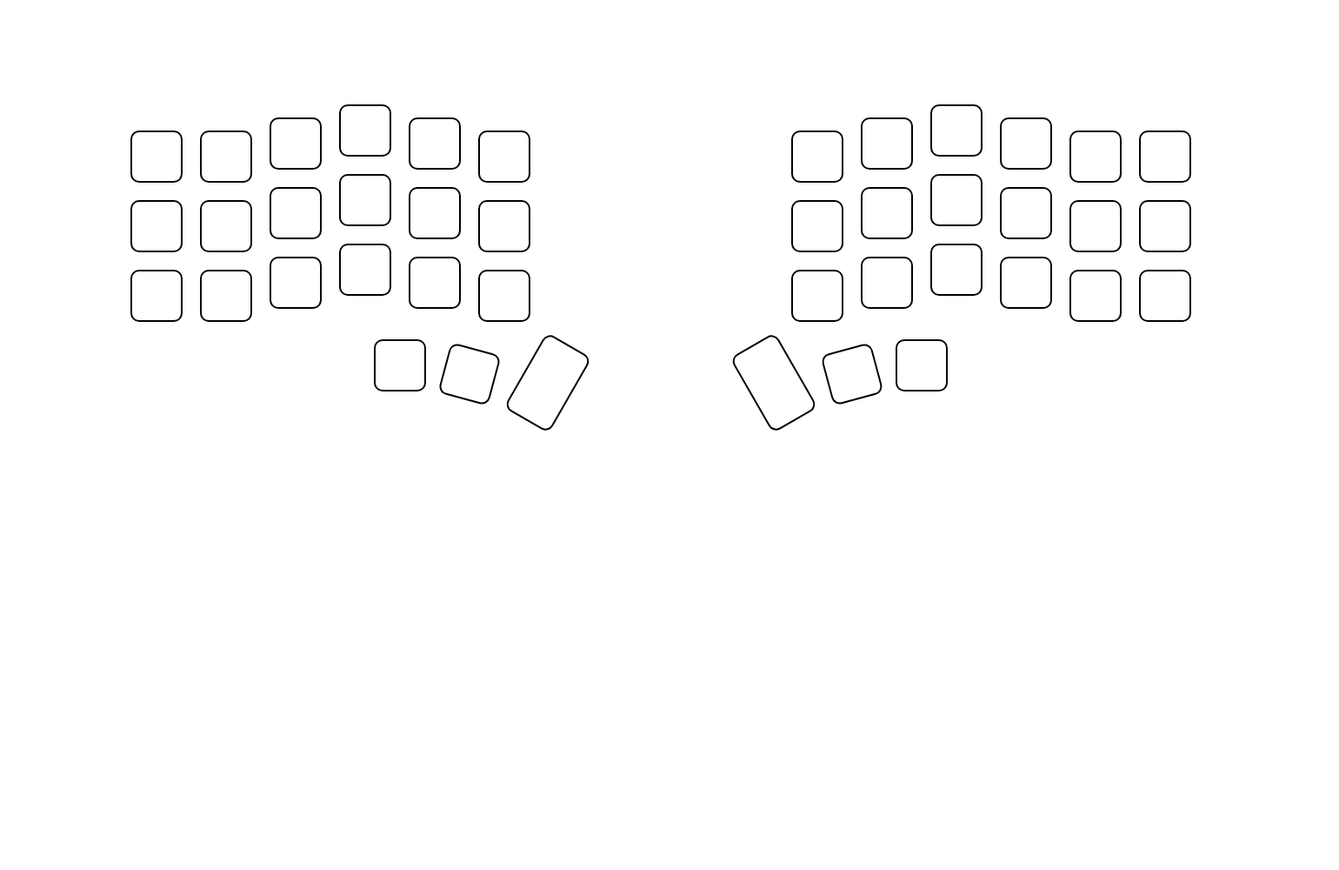
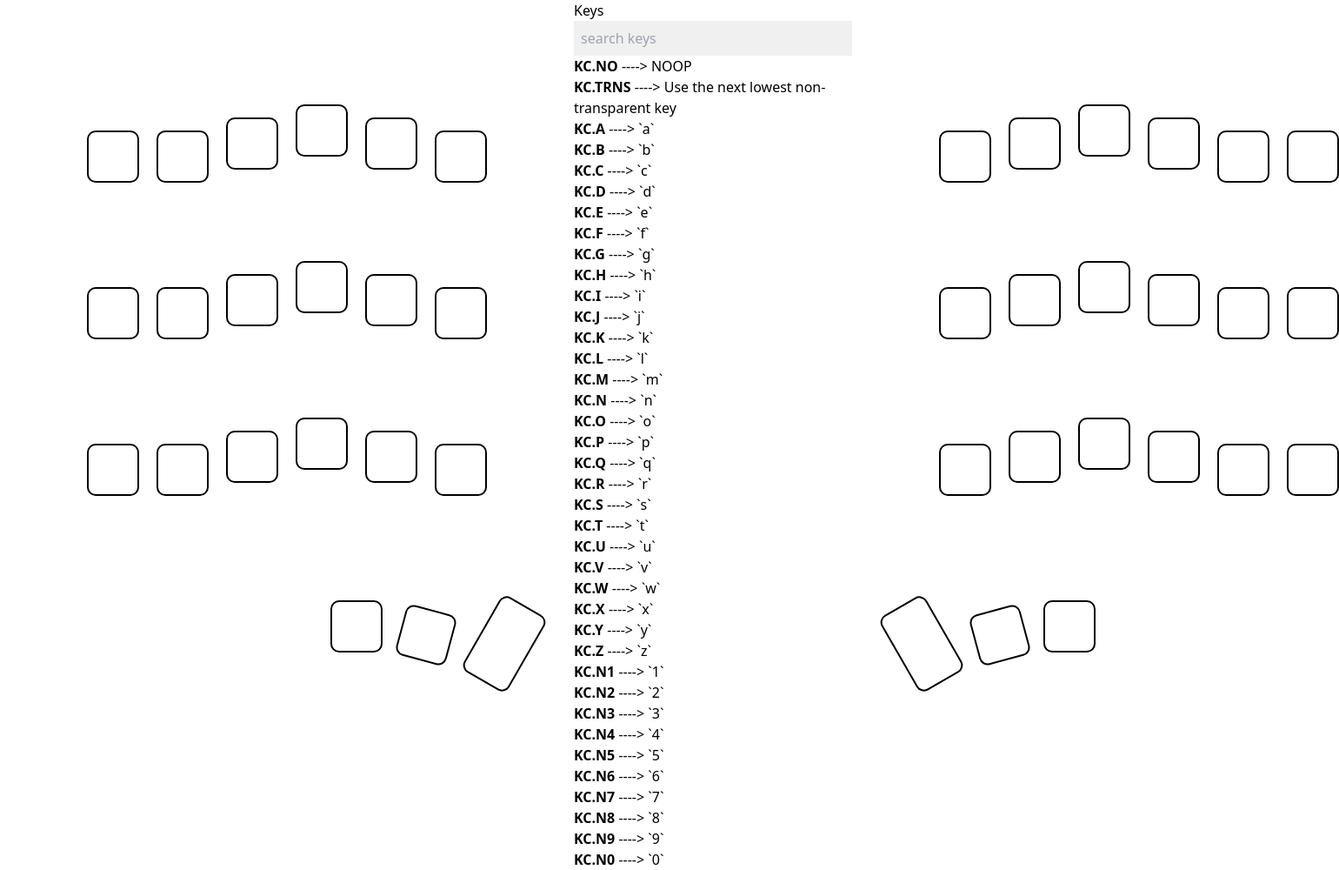
Before and after one commit to davidatdavidmarais/kmkkb, a Next.js app: page / in a window 1280 px wide. Shown: the whole page at 87% size, 1540 px wide, since content can reach past the window. Before the commit the page ends 800 px from the top, so only its background shows below. Built offline with nearby package versions, Linux system fonts and the light colour scheme.

Commit message:
add keys and search functionality

```diff
--- /dev/null
+++ b/components/KeyComponent.tsx
@@ -0,0 +1,13 @@
+interface Key {
+    label: string;
+    value: string;
+}
+const KeyComponent = ({label, value}: Key) => {
+    return (
+        <div className="stories-wrapper">
+            <b>{value}</b> ----&gt; {label}
+        </div>
+    );
+};
+
+export default KeyComponent;
--- /dev/null
+++ b/components/Keyloader.tsx
@@ -0,0 +1,156 @@
+const kmkKeys = [
+    {
+        "value": "KC.NO",
+        "label": "NOOP"
+    },
+    {
+        "value": "KC.TRNS",
+        "label": "Use the next lowest non-transparent key"
+    },
+    {
+        "value": "KC.A",
+        "label": "`a`"
+    },
+    {
+        "value": "KC.B",
+        "label": "`b`"
+    },
+    {
+        "value": "KC.C",
+        "label": "`c`"
+    },
+    {
+        "value": "KC.D",
+        "label": "`d`"
+    },
+    {
+        "value": "KC.E",
+        "label": "`e`"
+    },
+    {
+        "value": "KC.F",
+        "label": "`f`"
+    },
+    {
+        "value": "KC.G",
+        "label": "`g`"
+    },
+    {
+        "value": "KC.H",
+        "label": "`h`"
+    },
+    {
+        "value": "KC.I",
+        "label": "`i`"
+    },
+    {
+        "value": "KC.J",
+        "label": "`j`"
+    },
+    {
+        "value": "KC.K",
+        "label": "`k`"
+    },
+    {
+        "value": "KC.L",
+        "label": "`l`"
+    },
+    {
+        "value": "KC.M",
+        "label": "`m`"
+    },
+    {
+        "value": "KC.N",
+        "label": "`n`"
+    },
+    {
+        "value": "KC.O",
+        "label": "`o`"
+    },
+    {
+        "value": "KC.P",
+        "label": "`p`"
+    },
+    {
+        "value": "KC.Q",
+        "label": "`q`"
+    },
+    {
+        "value": "KC.R",
+        "label": "`r`"
+    },
+    {
+        "value": "KC.S",
+        "label": "`s`"
+    },
+    {
+        "value": "KC.T",
+        "label": "`t`"
+    },
+    {
+        "value": "KC.U",
+        "label": "`u`"
+    },
+    {
+        "value": "KC.V",
+        "label": "`v`"
+    },
+    {
+        "value": "KC.W",
+        "label": "`w`"
+    },
+    {
+        "value": "KC.X",
+        "label": "`x`"
+    },
+    {
+        "value": "KC.Y",
+        "label": "`y`"
+    },
+    {
+        "value": "KC.Z",
+        "label": "`z`"
+    },
+    {
+        "value": "KC.N1",
+        "label": "`1`"
+    },
+    {
+        "value": "KC.N2",
+        "label": "`2`"
+    },
+    {
+        "value": "KC.N3",
+        "label": "`3`"
+    },
+    {
+        "value": "KC.N4",
+        "label": "`4`"
+    },
+    {
+        "value": "KC.N5",
+        "label": "`5`"
+    },
+    {
+        "value": "KC.N6",
+        "label": "`6`"
+    },
+    {
+        "value": "KC.N7",
+        "label": "`7`"
+    },
+    {
+        "value": "KC.N8",
+        "label": "`8`"
+    },
+    {
+        "value": "KC.N9",
+        "label": "`9`"
+    },
+    {
+        "value": "KC.N0",
+        "label": "`0`"
+    }
+]
+
+export default kmkKeys
--- /dev/null
+++ b/components/SearchBar.tsx
@@ -0,0 +1,20 @@
+
+interface Props {
+    keyword: string;
+    handleSearch: (keyword: string) => void;
+}
+
+const SearchBar = ({keyword, handleSearch}: Props) => {
+    const BarStyle = {width:"20rem",background:"#F0F0F0", border:"none", padding:"0.5rem"};
+    return (
+        <input
+            style={BarStyle}
+            key="search-bar"
+            value={keyword}
+            placeholder={"search keys"}
+            onChange={(e) => handleSearch(e.target.value)}
+        />
+    );
+}
+
+export default SearchBar;
--- /dev/null
+++ b/components/SearchComponent.tsx
@@ -0,0 +1,51 @@
+import { useState, useEffect } from 'react';
+import SearchBar from './SearchBar';
+import KeyComponent from './KeyComponent';
+import kmkKeys from './Keyloader'
+
+interface Key {
+    label: string,
+    value: string,
+}
+const HackerNewsStoriesWithSearch = () => {
+    const [keys, setKeys] = useState<Key[]>([]);
+    const [allKeys, setAllKeys] = useState<Key[]>([]);
+    const [loading, setLoading] = useState<boolean>(true);
+    const [keyword, setKeyword] = useState<string>('');
+
+    const fetchKeys = async () => {
+        let keys: Key[] = kmkKeys
+        setKeys(keys)
+        setAllKeys(keys)
+        setLoading(false)
+    };
+
+    const updateKeyword = (keyword: string) => {
+        const filtered = allKeys.filter(key => {
+            return key.label.toLowerCase().includes(keyword.toLowerCase());
+        })
+        setKeyword(keyword);
+        setKeys(filtered);
+    }
+
+    useEffect(() => {
+        fetchKeys();
+    }, []);
+
+    return (
+        <> { /* React fragment */}
+            <div className="wrapper">
+                <h2>Keys</h2>
+                {loading && <div>Loading keys...</div>}
+                <SearchBar keyword={keyword} handleSearch={updateKeyword}/>
+                <div className="keys">
+                    {  keys.map((k) => (
+                        <KeyComponent key={k.label} label={k.label} value={k.value}/>
+                    ))}
+                </div>
+            </div>
+        </>
+    )
+}
+
+export default HackerNewsStoriesWithSearch;
--- a/package.json
+++ b/package.json
@@ -9,9 +9,9 @@
     "lint": "next lint"
   },
   "dependencies": {
+    "next": "14.2.1",
     "react": "^18",
-    "react-dom": "^18",
-    "next": "14.2.1"
+    "react-dom": "^18"
   },
   "devDependencies": {
     "typescript": "^5",
--- a/pages/index.tsx
+++ b/pages/index.tsx
@@ -1,4 +1,5 @@
 import { useState } from 'react';
+import SearchComponent from "@/components/SearchComponent";
 
 function Cap(params:{col: number, row: number, classes?: string}) {
     const [value, setValue] = useState("");
@@ -82,6 +83,7 @@ export default function Boards() {
     return (
         <div className={"boards"}>
             <LeftBoard></LeftBoard>
+            <SearchComponent></SearchComponent>
             <RightBoard></RightBoard>
         </div>
     );
--- a/styles/globals.css
+++ b/styles/globals.css
@@ -28,7 +28,7 @@ body {
   display: grid;
   grid-template-columns: 60px 60px 60px 60px 60px 60px;
   grid-gap: 20px;
-  margin: 150px;
+  margin: 150px 100px 150px 100px;
 }
 .cap {
   border: 2px solid black;
```
Also changed, not shown: public/keys.csv (added), 1 other file (tests, documents, lock files or other folders).
